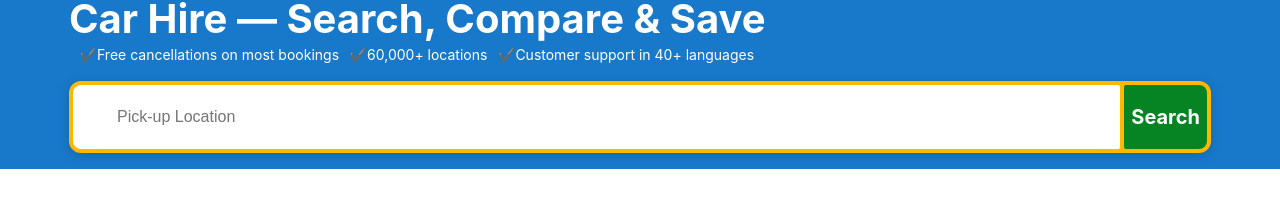
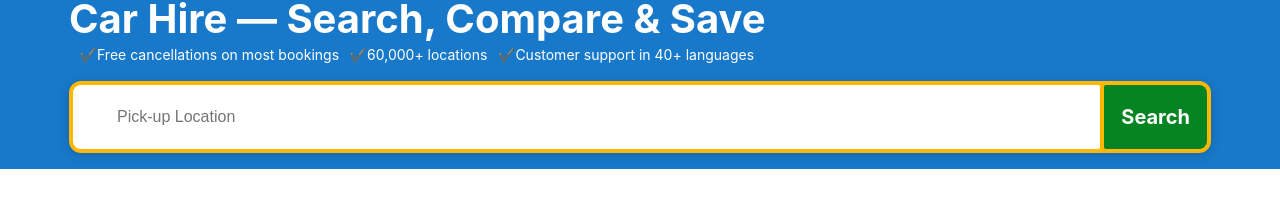
Before and after one commit to jcsand/car-search, a React app: page / in a window 1280 px wide. Shown: the part 316-515 px from the top of the page. Built offline with nearby package versions, Linux system fonts and the light colour scheme; a web font is replaced by a local one.

Commit message:
Got stylelint working nicely with css-in-js and prettier

```diff
--- a/src/components/Header.tsx
+++ b/src/components/Header.tsx
@@ -14,7 +14,8 @@ const StyledHeader = styled.header<ColorProps>`
   ${color}
 `;
 
-const HeaderFlexContainer = styled.div`display: flex;
+const HeaderFlexContainer = styled.div`
+  display: flex;
   max-width: 1142px;
   margin: 0 auto;
 `;
--- a/src/components/SearchHero.tsx
+++ b/src/components/SearchHero.tsx
@@ -7,26 +7,31 @@ const StyledHero = styled.div<ColorProps>`
   ${color}
 `;
 
-const HeaderFlexContainer = styled.div`display: flex;
+const HeaderFlexContainer = styled.div`
+  display: flex;
   flex-direction: column;
   max-width: 1142px;
   margin: 0 auto;
 `;
 
-const HeroHeader = styled.h2`font-size: 40px;
+const HeroHeader = styled.h2`
+  font-size: 40px;
   font-weight: 700;
   line-height: 52px;
 `;
 
-const HeroList = styled.ul`display: flex;
+const HeroList = styled.ul`
+  display: flex;
 `;
 
 // TODO: de-emoji
-const HeroListItem = styled.li`margin-left: 2em;
+const HeroListItem = styled.li`
+  margin-left: 2em;
   list-style-type: "✔️";
 `;
 
-const HeroSearchContainer = styled.div`display: flex;
+const HeroSearchContainer = styled.div`
+  display: flex;
   margin: calc(4px * 4) 0;
   padding: 4px;
   border-radius: calc(4px * 3);
@@ -34,7 +39,8 @@ const HeroSearchContainer = styled.div`display: flex;
   box-shadow: 0 calc(4px / 2) calc(4px * 3) rgb(0 0 0 / 16%);
 `;
 
-const HeroSearchInput = styled.input`flex-grow: 1;
+const HeroSearchInput = styled.input`
+  flex-grow: 1;
   height: 64px;
   margin-right: 4px;
   padding: calc(4px * 2);
@@ -51,20 +57,15 @@ const HeroSearchInput = styled.input`flex-grow: 1;
   }
 `;
 
-const HeroSearchButton = styled.button`height: 64px;
+const HeroSearchButton = styled.button`
+  height: 64px;
+  padding: calc(4px * 2) calc(4px * 4);
   border: 1px solid transparent;
   border-radius: calc(4px / 2) calc(4px * 2) calc(4px * 2) calc(4px / 2);
   background-color: #068323;
   color: #fff;
-  font-family:
-    "Avenir Next LT Pro",
-    BlinkMacSystemFont,
-    -apple-system,
-    "Segoe UI",
-    Roboto,
-    Helvetica,
-    Arial,
-    sans-serif;
+  font-family: "Avenir Next LT Pro", BlinkMacSystemFont, -apple-system,
+    "Segoe UI", Roboto, Helvetica, Arial, sans-serif;
   font-size: 20px;
   font-weight: 700;
   line-height: 28px;
--- a/webpack/plugins.mjs
+++ b/webpack/plugins.mjs
@@ -20,8 +20,10 @@ export const htmlWebpackPlugin = (rootDir) =>
 
 export const prettierPlugin = () => new PrettierWebpackPlugin();
 
-export const stylelintPlugin = (rootDir) => new StylelintWebpackPlugin({
-    configFile: join(rootDir, '.stylelintrc'),
-    context: path.resolve(rootDir, 'src'),
-    files: '**/*.{css,html,tsx}'
-})
+export const stylelintPlugin = (rootDir) =>
+  new StylelintWebpackPlugin({
+    configFile: join(rootDir, ".stylelintrc"),
+    context: path.resolve(rootDir, "src"),
+    files: "**/*.{css,html,tsx}",
+    fix: true
+  });
```
Also changed, not shown: package.json (+8 -3 lines), src/assets/base.css (+2 -9 lines), 2 other files (tests, documents, lock files or other folders).
